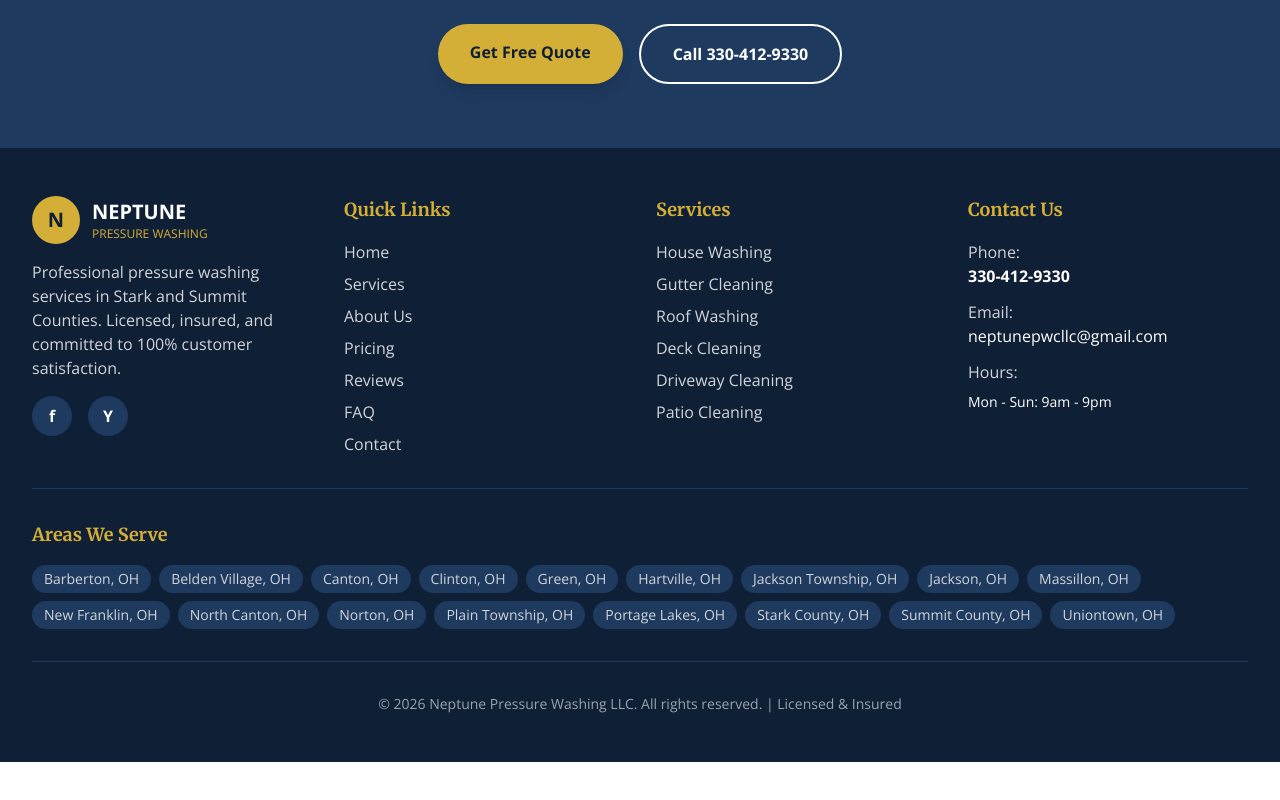
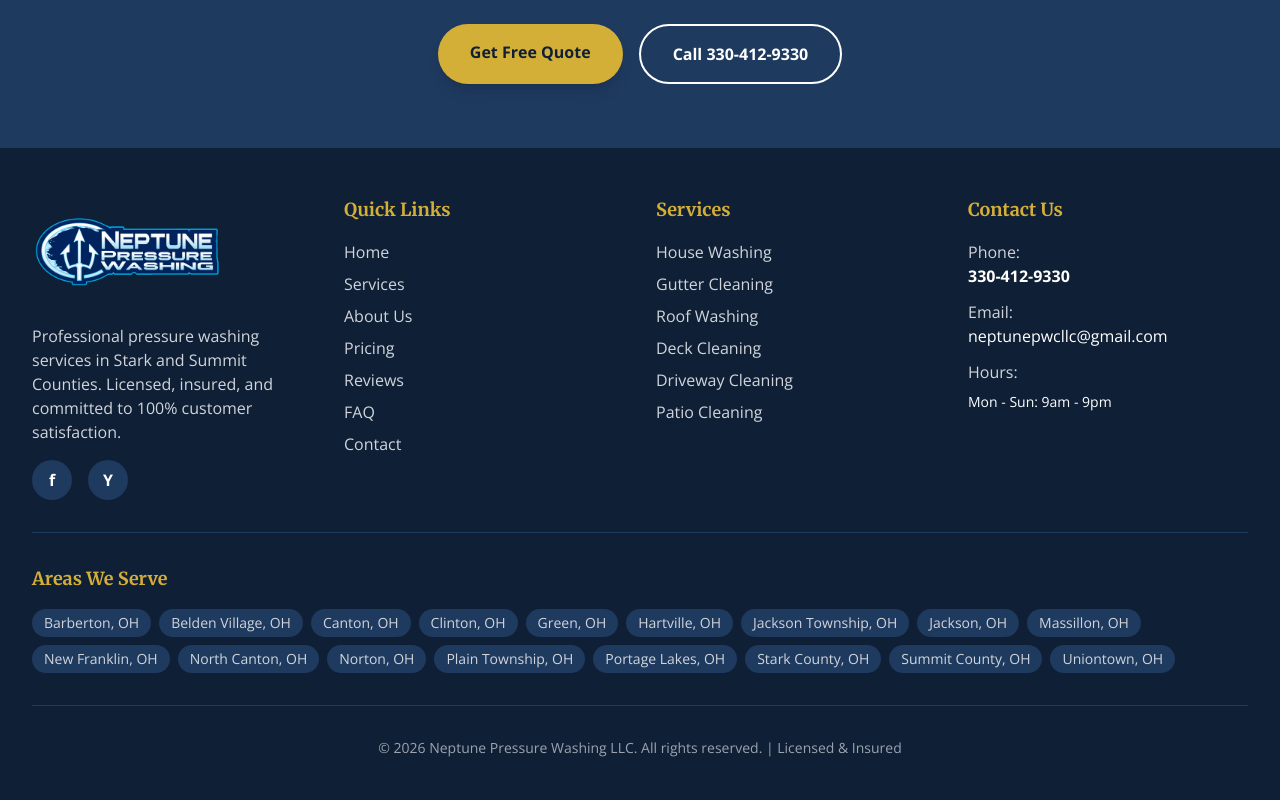
Before and after one commit to Anthony1Austin/neptune-pressure-washing, a Next.js app: page / in a window 1280 px wide. Shown: the part 3683-4483 px from the top of the page. Before the commit the page ends 4445 px from the top, so only its background shows below. Built offline with nearby package versions, Linux system fonts and the light colour scheme.

Commit message:
Match footer logo to header size.
Swap the footer's old text badge for the same logo image sizing used in the header.

```diff
--- a/src/components/Footer.tsx
+++ b/src/components/Footer.tsx
@@ -39,12 +39,12 @@ export default function Footer() {
           {/* Company Info */}
           <div>
             <div className="flex items-center space-x-3 mb-4">
-              <div className="w-12 h-12 bg-neptune-gold rounded-full flex items-center justify-center">
-                <span className="text-neptune-dark-blue font-bold text-xl">N</span>
-              </div>
-              <div>
-                <div className="font-bold text-xl">NEPTUNE</div>
-                <div className="text-xs text-neptune-gold">PRESSURE WASHING</div>
+              <div className="w-44 h-44 sm:w-48 sm:h-48 -my-8 sm:-my-10 flex items-center justify-center">
+                <img
+                  src="/images/image1.png"
+                  alt="Neptune Pressure Washing logo"
+                  className="w-full h-full object-contain"
+                />
               </div>
             </div>
             <p className="text-gray-300 mb-4">
```
